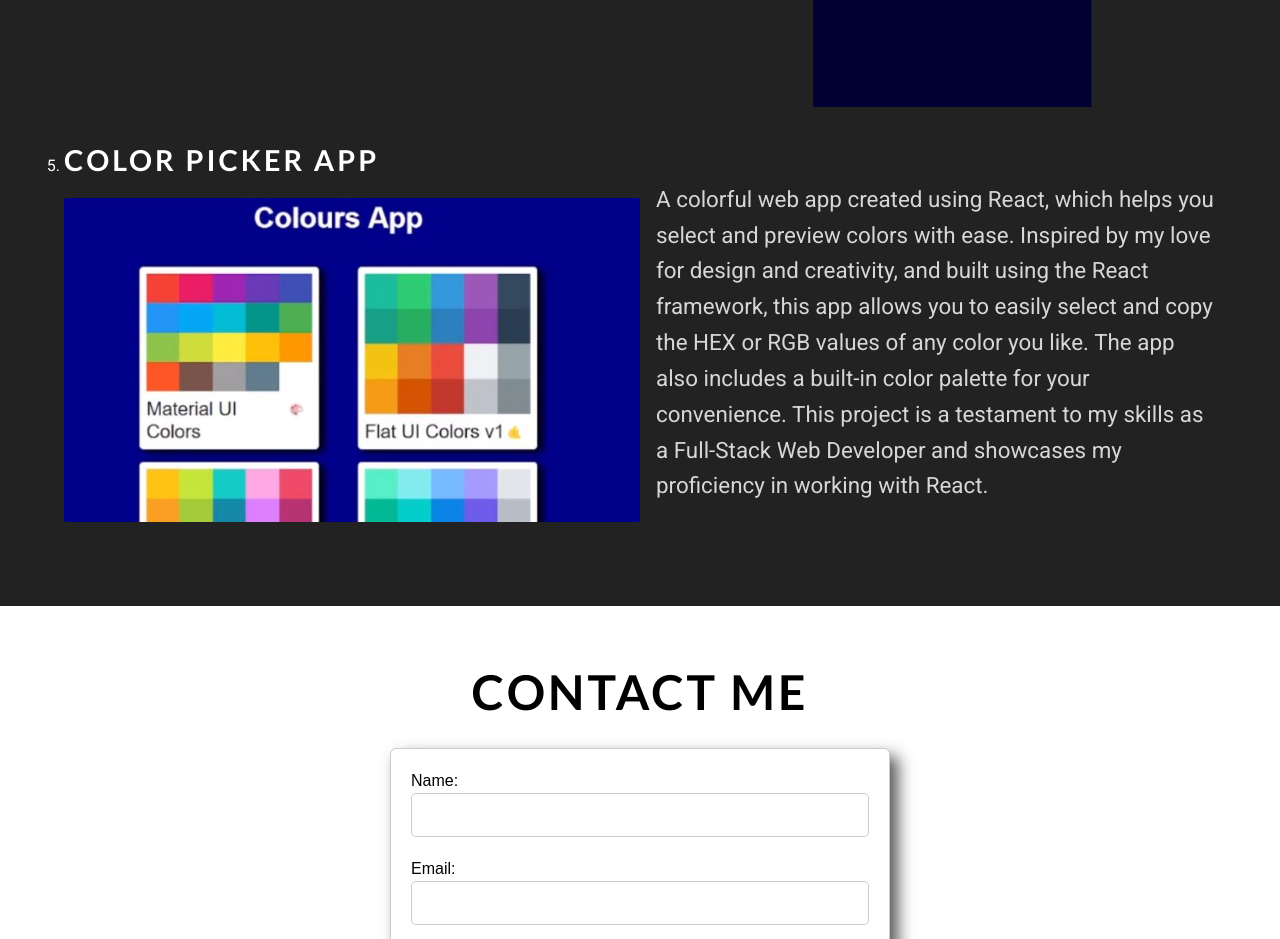
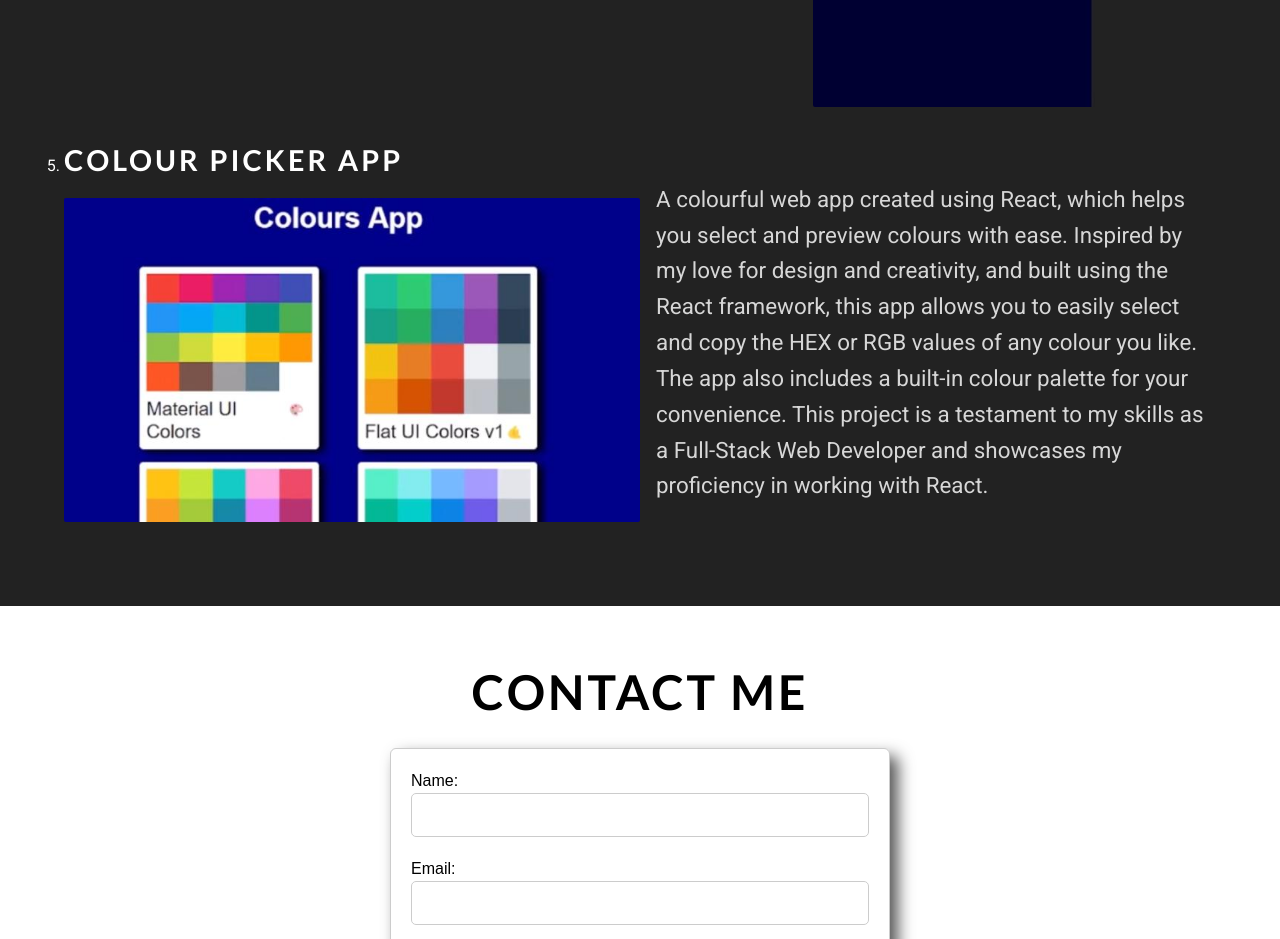
Before and after one commit to aamodpandey/Portfolio, a plain HTML site: page index.html in a window 1280 px wide. Shown: the part 5840-6779 px from the top of the page. Drawn offline with nearby package versions, Linux system fonts and the light colour scheme.

Commit message:
Update index.html

```diff
--- a/index.html
+++ b/index.html
@@ -211,19 +211,19 @@
                     </div>
                 </li>
                 <li>
-                    <a href="https://youtu.be/MO7M6n9ejQo" target="_blank"><h3>Color Picker App</h3></a>
+                    <a href="https://youtu.be/MO7M6n9ejQo" target="_blank"><h3>Colour Picker App</h3></a>
                     <div class="grid 5">
                         <img alt="" data-aos="fade-right" data-aos-duration="1000" src="img/colour.jpeg"
                         >
                         <div data-aos="fade-left" data-aos-duration="1000">
-                            <p>A colorful web app created using React, which helps you select and preview colors with
+                            <p>A colourful web app created using React, which helps you select and preview colours with
                                 ease.
                                 Inspired by my love for design and creativity, and built using the React framework, this
                                 app
-                                allows you to easily select and copy the HEX or RGB values of any color you like. The
+                                allows you to easily select and copy the HEX or RGB values of any colour you like. The
                                 app
                                 also
-                                includes a built-in color palette for your convenience. This project is a testament to
+                                includes a built-in colour palette for your convenience. This project is a testament to
                                 my
                                 skills
                                 as a Full-Stack Web Developer and showcases my proficiency in working with React.</p>
```
